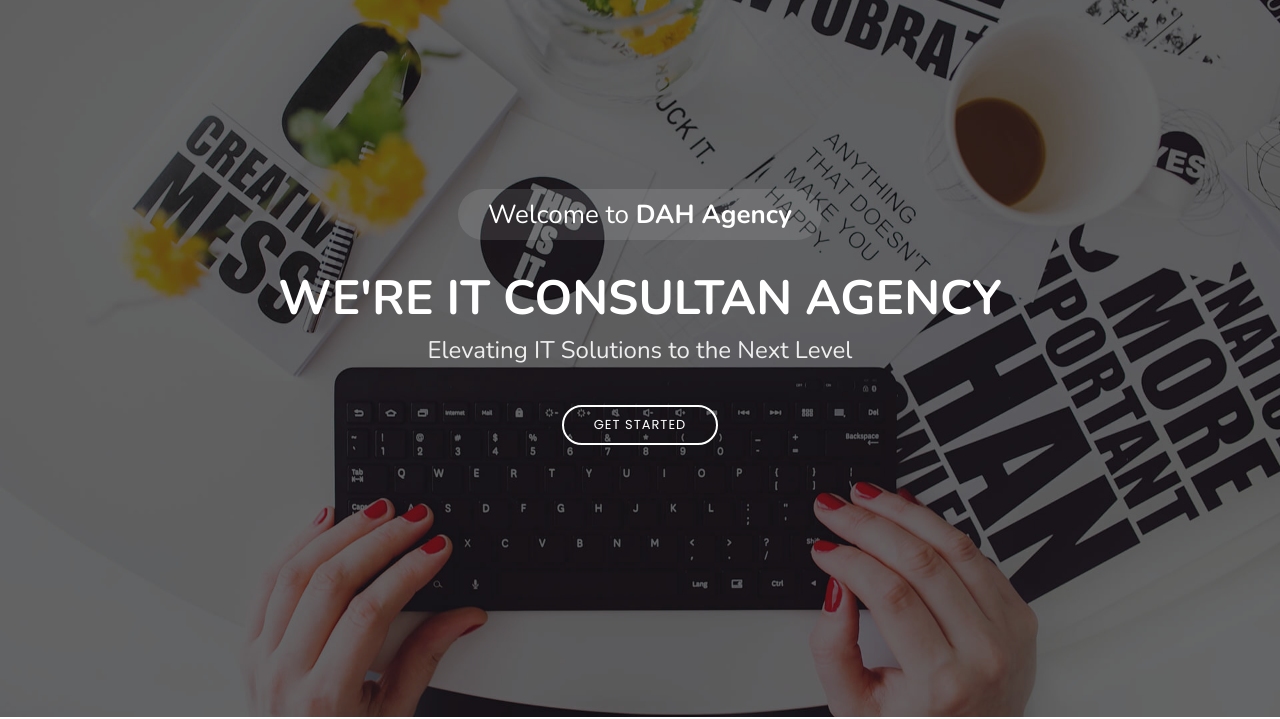
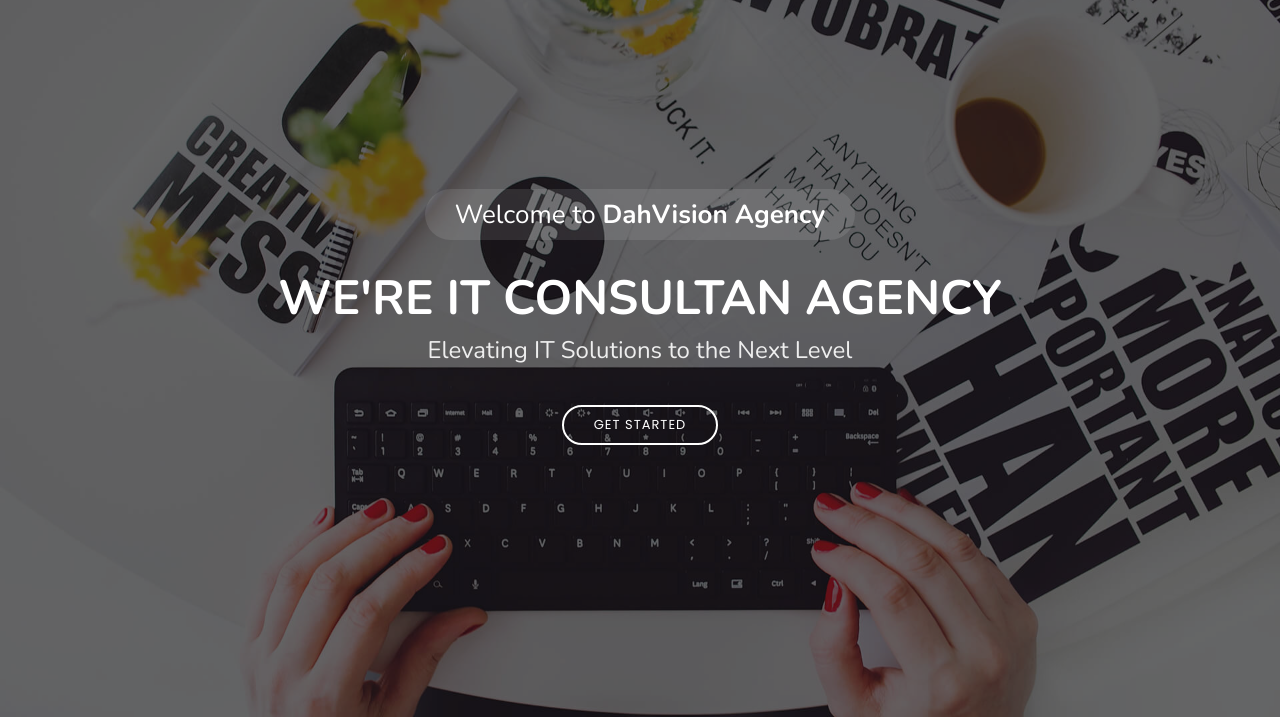
Before and after one commit to hyugenk/DAH-Agency, a plain HTML site: page index.html in a window 1280 px wide. Shown: the part 83-802 px from the top of the page. Drawn offline with nearby package versions, Linux system fonts and the light colour scheme; a script that the page names is missing.

Commit message:
New name brand

```diff
--- a/index.html
+++ b/index.html
@@ -5,7 +5,7 @@
   <meta charset="utf-8">
   <meta content="width=device-width, initial-scale=1.0" name="viewport">
 
-  <title>DAH Agency</title>
+  <title>DahVisionVision Agency</title>
   <meta content="" name="description">
   <meta content="" name="keywords">
 
@@ -44,7 +44,7 @@
           <li><a class="nav-link scrollto" href="#services">Services</a></li>
           <li><a class="nav-link scrollto " href="#portfolio">Portfolio</a></li>
           <li><a class="nav-link scrollto" href="#team">Team</a></li>
-          <li><a class="nav-link scrollto" href="whatsapp://send?phone=6281288988819&text=Halo%20,%20Saya%20tertarik%20untuk%20menggunakan%20jasa%20konsultasi%20dari%20DAH Agency.%20Apakah%20kami%20dapat%20berdiskusi%20lebih%20lanjut%20mengenai%20kebutuhan%20dan%20proyek%20kami?">Contact</a></li>
+          <li><a class="nav-link scrollto" href="whatsapp://send?phone=6281288988819&text=Halo%20,%20Saya%20tertarik%20untuk%20menggunakan%20jasa%20konsultasi%20dari%20DahVision Agency.%20Apakah%20kami%20dapat%20berdiskusi%20lebih%20lanjut%20mengenai%20kebutuhan%20dan%20proyek%20kami?">Contact</a></li>
         </ul>
         <i class="bi bi-list mobile-nav-toggle"></i>
       </nav><!-- .navbar -->
@@ -55,7 +55,7 @@
   <!-- ======= Hero Section ======= -->
   <section id="hero">
     <div class="hero-container">
-      <h3>Welcome to <strong>DAH Agency</strong></h3>
+      <h3>Welcome to <strong>DahVision Agency</strong></h3>
       <h1>We're IT Consultan Agency</h1>
       <h2>Elevating IT Solutions to the Next Level</h2>
       <a href="#about" class="btn-get-started scrollto">Get Started</a>
@@ -77,7 +77,7 @@
         <div class="row content">
           <div class="col-lg-6">
             <p>
-              Selamat datang di DAH Agency, sebuah perusahaan konsultan IT yang berdedikasi untuk memberikan solusi terbaik bagi kebutuhan teknologi informasi Anda. Kami menyediakan layanan konsultasi yang komprehensif dan berorientasi pada hasil untuk membantu bisnis Anda mencapai tujuan mereka dengan efektif.
+              Selamat datang di DahVision Agency, sebuah perusahaan konsultan IT yang berdedikasi untuk memberikan solusi terbaik bagi kebutuhan teknologi informasi Anda. Kami menyediakan layanan konsultasi yang komprehensif dan berorientasi pada hasil untuk membantu bisnis Anda mencapai tujuan mereka dengan efektif.
             </p>
             <ul>
               <li><i class="ri-check-double-line"></i> Website </li>
@@ -88,7 +88,7 @@
           </div>
           <div class="col-lg-6 pt-4 pt-lg-0">
             <p>
-              Di DAH Agency, kami percaya bahwa teknologi informasi bukan hanya tentang perangkat keras dan perangkat lunak, tetapi juga tentang memahami tujuan bisnis Anda. Tim kami terdiri dari para ahli industri yang berpengalaman dan berpengetahuan luas di berbagai bidang IT, siap untuk menyediakan solusi yang disesuaikan dengan kebutuhan spesifik Anda. <br> <br>
+              Di DahVision Agency, kami percaya bahwa teknologi informasi bukan hanya tentang perangkat keras dan perangkat lunak, tetapi juga tentang memahami tujuan bisnis Anda. Tim kami terdiri dari para ahli industri yang berpengalaman dan berpengetahuan luas di berbagai bidang IT, siap untuk menyediakan solusi yang disesuaikan dengan kebutuhan spesifik Anda. <br> <br>
 
               Kami menawarkan berbagai layanan konsultasi, mulai dari pengembangan perangkat lunak dan aplikasi, manajemen infrastruktur TI, keamanan cyber, analisis data, hingga strategi transformasi digital. Dengan pendekatan yang berfokus pada inovasi dan efisiensi, kami membantu Anda mengoptimalkan investasi teknologi Anda dan meningkatkan kinerja bisnis Anda.
             </p>
@@ -235,8 +235,8 @@
 
         <div class="text-center">
           <h3>Call To Action</h3>
-          <p>Tunggu apa lagi? Percayakan kebutuhan teknologi informasi Anda kepada DAH Agency dan mari bersama-sama menciptakan solusi digital yang inovatif, efisien, dan menginspirasi. Ayo bergabung dengan kami untuk meraih kesuksesan dalam era teknologi yang terus berkembang!.</p>
-          <a class="cta-btn" href="whatsapp://send?phone=6281288988819&text=Halo%20,%20Saya%20tertarik%20untuk%20menggunakan%20jasa%20konsultasi%20dari%20DAH Agency.%20Apakah%20kami%20dapat%20berdiskusi%20lebih%20lanjut%20mengenai%20kebutuhan%20dan%20proyek%20kami?">Contact Us</a>
+          <p>Tunggu apa lagi? Percayakan kebutuhan teknologi informasi Anda kepada DahVision Agency dan mari bersama-sama menciptakan solusi digital yang inovatif, efisien, dan menginspirasi. Ayo bergabung dengan kami untuk meraih kesuksesan dalam era teknologi yang terus berkembang!.</p>
+          <a class="cta-btn" href="whatsapp://send?phone=6281288988819&text=Halo%20,%20Saya%20tertarik%20untuk%20menggunakan%20jasa%20konsultasi%20dari%20DahVision Agency.%20Apakah%20kami%20dapat%20berdiskusi%20lebih%20lanjut%20mengenai%20kebutuhan%20dan%20proyek%20kami?">Contact Us</a>
         </div>
 
       </div>
@@ -249,7 +249,7 @@
         <div class="section-title">
           <h2>Portfolio</h2>
           <h3>Check our <span>Portfolio</span></h3>
-          <p>The following is the DAH AGENCY Portfolio.</p>
+          <p>The following is the DahVision AGENCY Portfolio.</p>
         </div>
 
         <div class="row">
@@ -454,7 +454,7 @@
         <ul class="faq-list">
 
           <li>
-            <div data-bs-toggle="collapse" class="collapsed question" href="#faq1">Apa jenis layanan yang ditawarkan oleh DAH Agency? <i class="bi bi-chevron-down icon-show"></i><i class="bi bi-chevron-up icon-close"></i></div>
+            <div data-bs-toggle="collapse" class="collapsed question" href="#faq1">Apa jenis layanan yang ditawarkan oleh DahVision Agency? <i class="bi bi-chevron-down icon-show"></i><i class="bi bi-chevron-up icon-close"></i></div>
             <div id="faq1" class="collapse" data-bs-parent=".faq-list">
               <p>
                 Kami menyediakan beragam layanan konsultasi dan pengembangan dalam bidang teknologi informasi, termasuk namun tidak terbatas pada pengembangan website, aplikasi mobile, solusi IoT, desain UI/UX, dan banyak lagi.
@@ -463,7 +463,7 @@
           </li>
 
           <li>
-            <div data-bs-toggle="collapse" href="#faq2" class="collapsed question">Bagaimana cara memulai kerjasama dengan DAH Agency? <i class="bi bi-chevron-down icon-show"></i><i class="bi bi-chevron-up icon-close"></i></div>
+            <div data-bs-toggle="collapse" href="#faq2" class="collapsed question">Bagaimana cara memulai kerjasama dengan DahVision Agency? <i class="bi bi-chevron-down icon-show"></i><i class="bi bi-chevron-up icon-close"></i></div>
             <div id="faq2" class="collapse" data-bs-parent=".faq-list">
               <p>
                 Untuk memulai kerjasama dengan kami, Anda dapat menghubungi tim kami melalui formulir kontak di website ini atau mengirimkan email langsung ke alamat yang tercantum di halaman kontak. Tim kami akan dengan senang hati membantu Anda dalam menentukan solusi terbaik untuk kebutuhan bisnis Anda.
@@ -472,7 +472,7 @@
           </li>
 
           <li>
-            <div data-bs-toggle="collapse" href="#faq3" class="collapsed question">Apakah DAH Agency memiliki pengalaman dalam industri saya? <i class="bi bi-chevron-down icon-show"></i><i class="bi bi-chevron-up icon-close"></i></div>
+            <div data-bs-toggle="collapse" href="#faq3" class="collapsed question">Apakah DahVision Agency memiliki pengalaman dalam industri saya? <i class="bi bi-chevron-down icon-show"></i><i class="bi bi-chevron-up icon-close"></i></div>
             <div id="faq3" class="collapse" data-bs-parent=".faq-list">
               <p>
                 Kami memiliki pengalaman yang luas dalam melayani berbagai industri, termasuk tetapi tidak terbatas pada e-commerce, kesehatan, keuangan, pendidikan, pariwisata, dan banyak lagi. Tim kami akan bekerja sama dengan Anda untuk memahami kebutuhan khusus industri Anda dan menyediakan solusi yang sesuai.
@@ -481,7 +481,7 @@
           </li>
 
           <li>
-            <div data-bs-toggle="collapse" href="#faq4" class="collapsed question">Apakah DAH Agency menyediakan dukungan purna jual?<i class="bi bi-chevron-down icon-show"></i><i class="bi bi-chevron-up icon-close"></i></div>
+            <div data-bs-toggle="collapse" href="#faq4" class="collapsed question">Apakah DahVision Agency menyediakan dukungan purna jual?<i class="bi bi-chevron-down icon-show"></i><i class="bi bi-chevron-up icon-close"></i></div>
             <div id="faq4" class="collapse" data-bs-parent=".faq-list">
               <p>
                 Ya, kami menyediakan dukungan teknis dan pemeliharaan purna jual untuk memastikan kelancaran operasional dari solusi yang kami kembangkan. Tim dukungan kami siap membantu Anda dalam mengatasi masalah teknis dan menjawab pertanyaan seputar produk atau layanan kami.
@@ -499,7 +499,7 @@
           </li>
 
           <li>
-            <div data-bs-toggle="collapse" href="#faq6" class="collapsed question">Apakah DAH Agency menerima proyek dari luar negeri?<i class="bi bi-chevron-down icon-show"></i><i class="bi bi-chevron-up icon-close"></i></div>
+            <div data-bs-toggle="collapse" href="#faq6" class="collapsed question">Apakah DahVision Agency menerima proyek dari luar negeri?<i class="bi bi-chevron-down icon-show"></i><i class="bi bi-chevron-up icon-close"></i></div>
             <div id="faq6" class="collapse" data-bs-parent=".faq-list">
               <p>
                 Ya, kami menerima proyek dari berbagai lokasi di seluruh dunia. Kami memiliki pengalaman dalam bekerja dengan klien internasional dan siap untuk menyediakan solusi teknologi informasi yang dapat diandalkan, terlepas dari lokasi Anda.
@@ -519,7 +519,7 @@
         <div class="section-title">
           <h2>Team</h2>
           <h3>Our Hardworking <span>Team</span></h3>
-          <p>DAH Agency terdiri dari para profesional berbakat yang memiliki pengalaman luas dalam industri teknologi informasi. Dengan keahlian yang mendalam dalam berbagai bidang seperti pengembangan perangkat lunak, desain UI/UX, dan teknologi IoT, kami berkomitmen untuk memberikan solusi terbaik yang memenuhi kebutuhan unik setiap klien kami.</p>
+          <p>DahVision Agency terdiri dari para profesional berbakat yang memiliki pengalaman luas dalam industri teknologi informasi. Dengan keahlian yang mendalam dalam berbagai bidang seperti pengembangan perangkat lunak, desain UI/UX, dan teknologi IoT, kami berkomitmen untuk memberikan solusi terbaik yang memenuhi kebutuhan unik setiap klien kami.</p>
         </div>
 
         <div class="row">
@@ -590,7 +590,7 @@
         <div class="section-title">
           <h2>Contact</h2>
           <h3>Contact <span>Us</span></h3>
-          <p>Jangan ragu untuk menghubungi kami! Tim DAH Agency siap membantu Anda mengatasi tantangan teknologi informasi. Silakan hubungi kami melalui formulir kontak di bawah ini atau melalui informasi kontak yang tertera. </p>
+          <p>Jangan ragu untuk menghubungi kami! Tim DahVision Agency siap membantu Anda mengatasi tantangan teknologi informasi. Silakan hubungi kami melalui formulir kontak di bawah ini atau melalui informasi kontak yang tertera. </p>
         </div>
 
         <!-- <div>
@@ -598,7 +598,7 @@
         </div> -->
 
         <div class="d-flex justify-content-around">
-          <a href="https://maps.app.goo.gl/GonbHwZRpayYnFE28" target="_blank"><img src="assets/img/team/maps1.png" class="img-fluid" alt="Alamat DAH Agency" ></a>
+          <a href="https://maps.app.goo.gl/GonbHwZRpayYnFE28" target="_blank"><img src="assets/img/team/maps1.png" class="img-fluid" alt="Alamat DahVision Agency" ></a>
         </div>
 
         <div class="row mt-5">
@@ -614,7 +614,7 @@
               <div class="email">
                 <i class="bi bi-envelope"></i>
                 <h4>Email:</h4>
-                <p>dahagency@gmail.com</p>
+                <p>DahVisionagency@gmail.com</p>
               </div>
 
               <div class="phone">
@@ -672,13 +672,13 @@
         <div class="row">
 
           <div class="col-lg-3 col-md-6 footer-contact">
-            <h3>DAHalah Agency</h3>
+            <h3>DahVision Agency</h3>
             <p>
               Jl. Wora-Wari No. 3, Sriwedari<br>
               Surakarta<br>
               Indonesia<br><br>
               <strong>Phone:</strong>+62 8555 8888 8889<br>
-              <strong>Email:</strong>dahagency@gmail.com<br>
+              <strong>Email:</strong>DahVisionagency@gmail.com<br>
             </p>
           </div>
 
@@ -720,10 +720,10 @@
 
       <div class="me-md-auto text-center text-md-start">
         <div class="copyright">
-          &copy; Copyright <strong><span>DAH</span></strong>. All Rights Reserved
+          &copy; Copyright <strong><span>DahVision</span></strong>. All Rights Reserved
         </div>
         <div class="credits">
-          Designed by <a href="index.html">DAH Agency</a>
+          Designed by <a href="index.html">DahVision Agency</a>
         </div>
       </div>
       <div class="social-links text-center text-md-right pt-3 pt-md-0">
```
Also changed, not shown: portfolio-details.html (+5 -5 lines).
